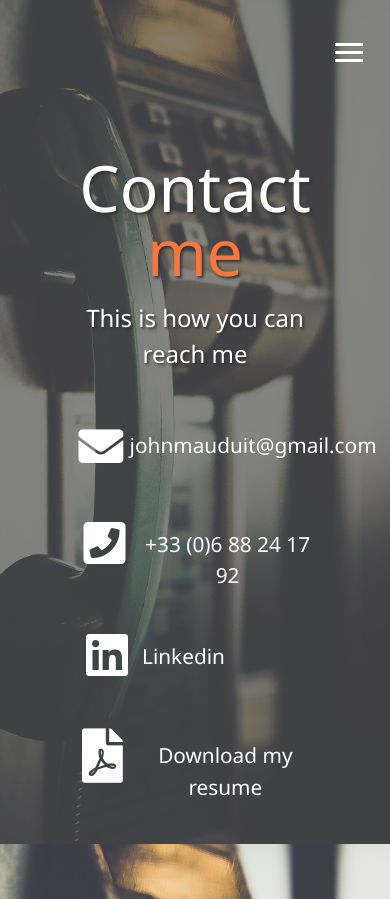
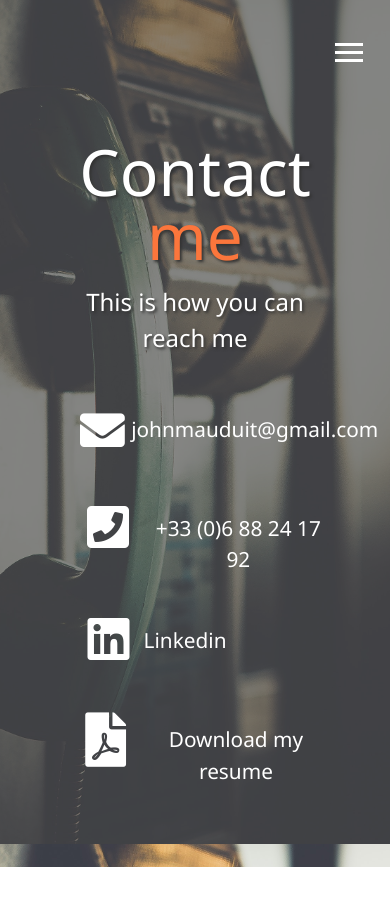
Before and after one commit to johnmauduit/portfolio, a website: page dist/contact.html in a window 390 px wide. After the commit the page ends 867 px from the top, so only its background shows below. Drawn offline with nearby package versions, Linux system fonts and the light colour scheme.

Commit message:
CSS update

```diff
--- a/scss/_mobile.scss
+++ b/scss/_mobile.scss
@@ -11,6 +11,7 @@
   main {
     align-items: center;
     text-align: center;
+    padding: 3rem;
 
     .lg-heading {
       line-height: 1;
@@ -97,6 +98,9 @@
       .title h1 {
         margin-top: 10vh;
         font-size: 4rem;
+      }
+      .boxes {
+        padding-left: 1.1rem;
       }
     }
   }
```
Also changed, not shown: dist/css/main.css.
